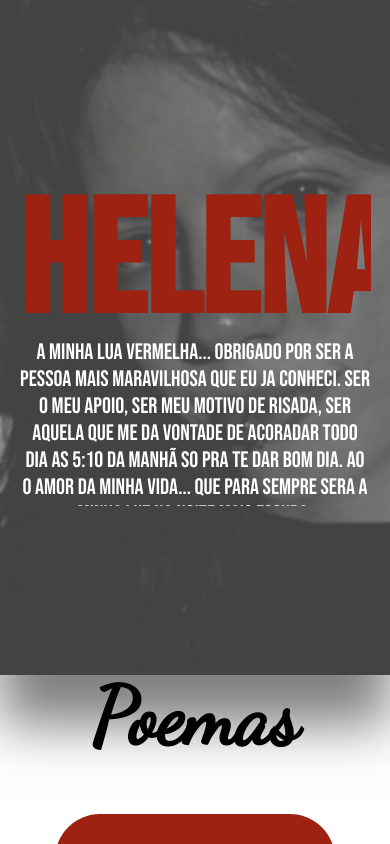
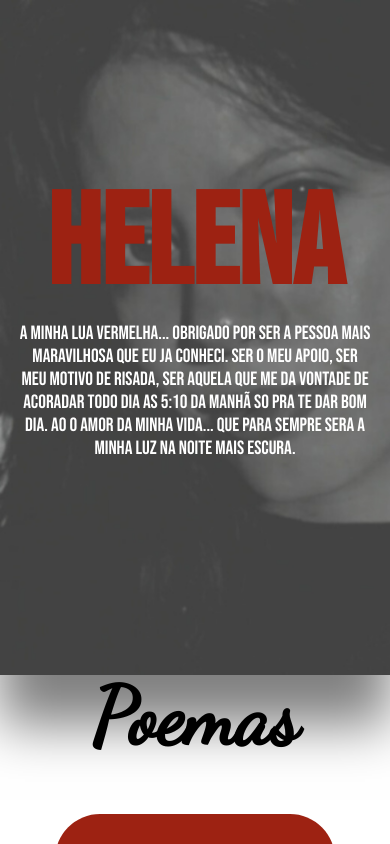
Before and after one commit to GRBenedet/projeto-helena, a plain HTML site: page index.html in a window 390 px wide. Drawn offline with Linux system fonts and the light colour scheme.

Commit message:
Update style.css

```diff
--- a/css/style.css
+++ b/css/style.css
@@ -130,10 +130,21 @@ body {
 
 @media screen and (max-width:530px) {
     .text-intro {
-        width: 90%;
+        width: 90%
+    }
+
+    .text-intro h1 {
+        font-size: 8rem;
+    }
+
+    .text-intro p {
+        font-size: 1.2rem;
     }
 
     .bloco-de-poema {
         width: 100%;
     }
+
+    .poema {
+        padding: 10px 10px 20px 10px;
 }
```
